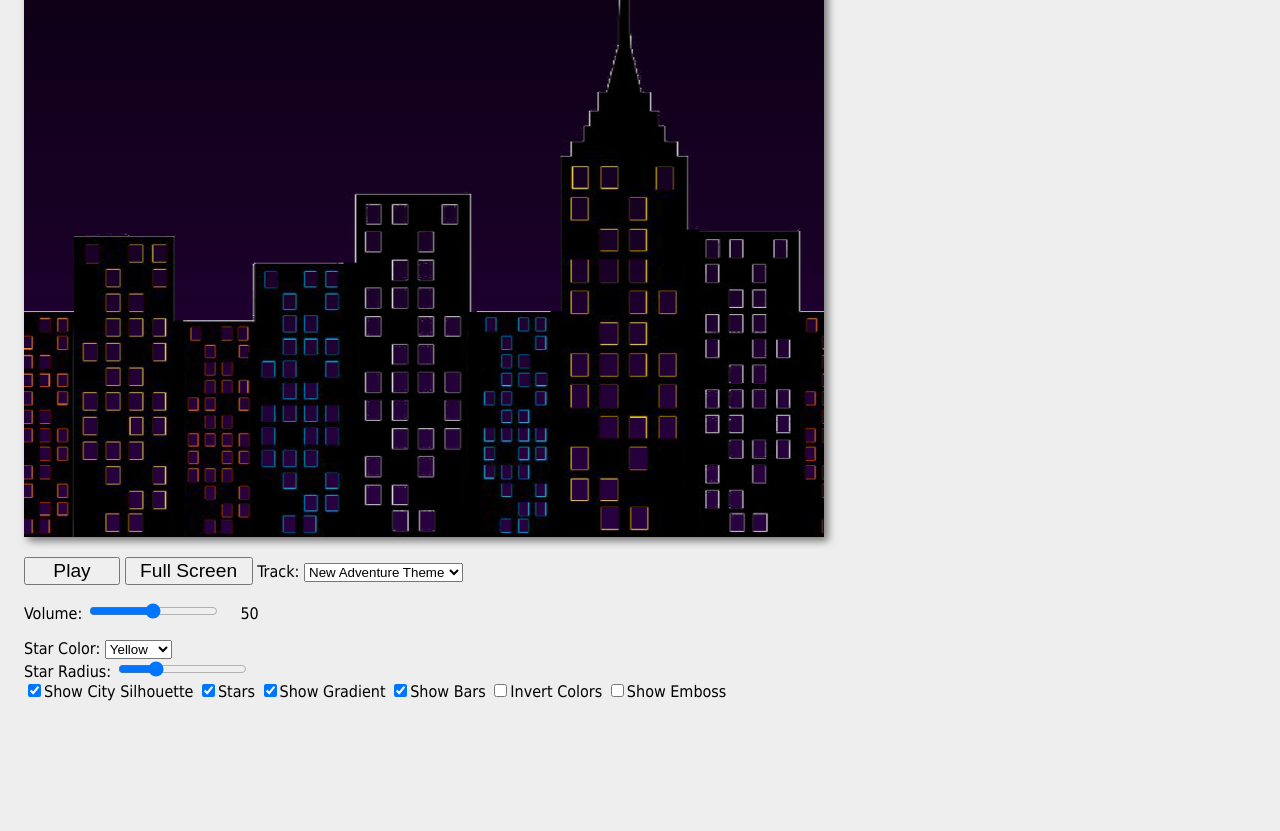
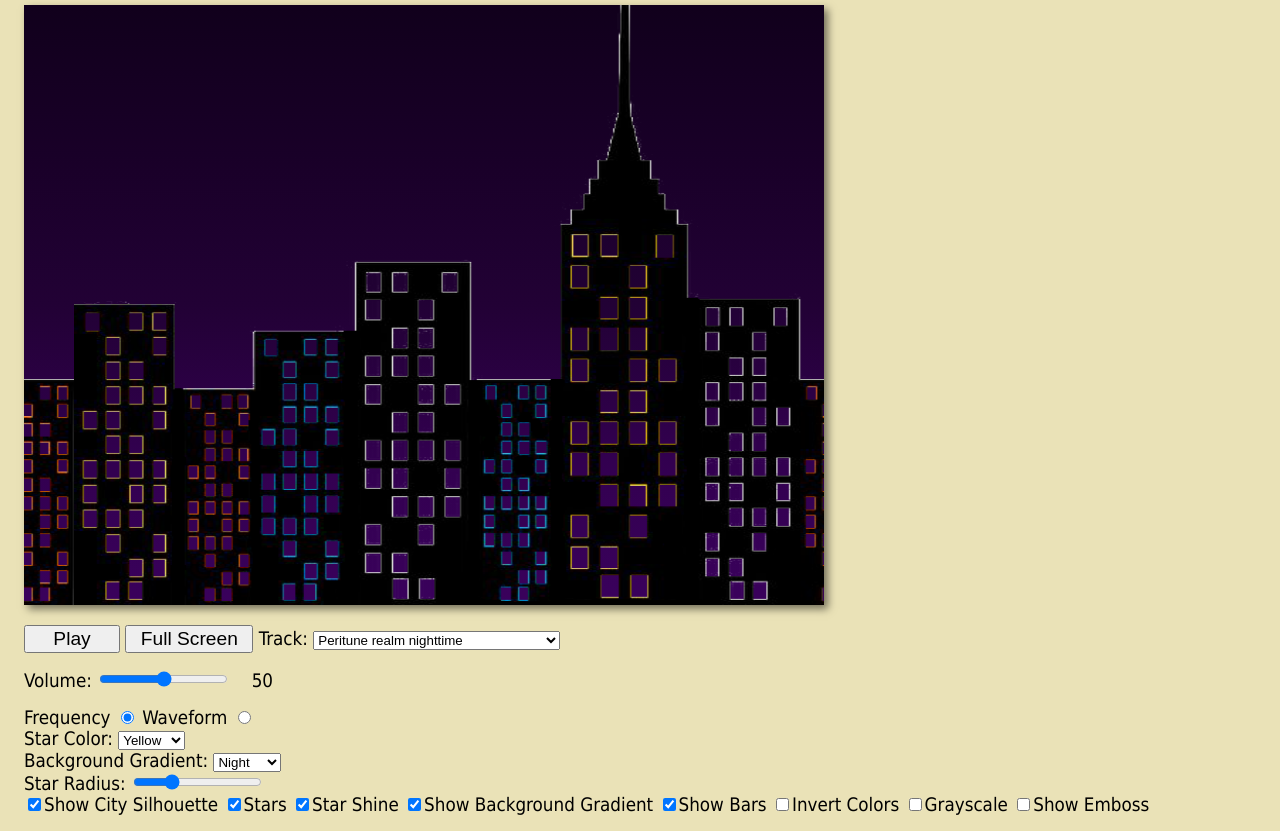
Before and after one commit to jf7689/330-project-2, a plain HTML site: page index.html in a window 1280 px wide. Shown: the part 87-918 px from the top of the page. Before the commit the page ends 804 px from the top, so only its background shows below. Drawn offline with Linux system fonts and the light colour scheme; animation ran at ten frames a second; a web font is replaced by a local one.

Commit message:
Current progress

```diff
--- a/index.html
+++ b/index.html
@@ -3,6 +3,7 @@
 <head>
 	<meta charset="utf-8" />
 	<title>Audio Visualizer</title>
+	<link href="https://fonts.googleapis.com/css2?family=Amaranth&display=swap" rel="stylesheet">
 	<link href="styles/default-styles.css" type="text/css" rel="stylesheet" />
 	<script src="./src/loader.js" type="module"></script>
 </head>
@@ -12,6 +13,8 @@
 		<img id="citySilhouette" src="media/silhouette.png" alt="City Silhouette">
 	</div>
 
+	<h1>Audio Visualizer</h1>
+
 	<canvas width="800" height="600"></canvas>
 	<div id="controls">
 		<section>
@@ -20,9 +23,9 @@
 
 			<label>Track:
 				<select id="trackSelect">
-					<option value="media/New Adventure Theme.mp3" selected>New Adventure Theme</option>
-					<option value="media/Peanuts Theme.mp3">Peanuts Theme</option>
-					<option value="media/The Picard Song.mp3">The Picard Song</option>
+					<option value="media/New Adventure Theme.mp3">New Adventure Theme</option>
+					<option value="media/peritune-realm-nighttime.mp3" selected>Peritune realm nighttime</option>
+					<option value="media/alexander-nakarada-dreamy-interlude.mp3">Alexander Nakarada dreamy interlude</option>
 				</select>
 			</label>
 		</section>
@@ -31,6 +34,15 @@
 			Volume: <input type="range" id="volumeSlider" min="0" max="2" value="1" step="0.01">
 			<span id="volumeLabel">???</span>
 		</section>
+
+		<div id = "mode">
+            <label id = "radioButton" for="frequencyCB" >Frequency
+                <input type ="radio" name="mode" id="frequencyCB" checked>
+            </label>
+            <label id = "radioButton" for="waveformCB">Waveform
+                <input type="radio" name="mode" id="waveformCB">
+            </label>
+        </div>
 
 		<section>
 			<div id ="stars">
@@ -45,6 +57,17 @@
 				</label>
 			</div>
 
+			<div id ="gradient">
+				<label>Background Gradient:
+					<select id ="gradientSelect">
+						<option value = "night" selected>Night</option>
+						<option value = "day">Day</option>
+						<option value = "sunrise">Sunrise</option>
+						<option value = "sunset">Sunset</option>
+					</select>
+				</label>
+			</div>
+
 			<div class = "sliders">
                 <label>Star Radius:
                     <input id="radiusSlider" type="range" min="0.2" max="5" step=".05" value="1.5" />
@@ -53,9 +76,11 @@
 
 			<span><input type="checkbox" id="silhouetteCB"><label for="silhouetteCB">Show City Silhouette</label></span>
 			<span><input type="checkbox" id="starsCB"><label for="starsCB">Stars</label></span>
-			<span><input type="checkbox" id="gradientCB"><label for="gradientCB">Show Gradient</label></span>
+			<span><input type="checkbox" id="shineCB"><label for="shineCB">Star Shine</label></span>
+			<span><input type="checkbox" id="gradientCB"><label for="gradientCB">Show Background Gradient</label></span>
 			<span><input type="checkbox" id="barsCB"><label for="barsCB">Show Bars</label></span>
 			<span><input type="checkbox" id="invertCB"><label for="invertCB">Invert Colors</label></span>
+			<span><input type="checkbox" id="grayCB"><label for="grayCB">Grayscale</label></span>
 			<span><input type="checkbox" id="embossCB"><label for="embossCB">Show Emboss</label></span>
 		  </section>
 	</div>
--- a/src/canvas.js
+++ b/src/canvas.js
@@ -11,9 +11,14 @@ import * as utils from './utils.js';
 import * as classes from './class.js';
 
 let ctx, canvasWidth, canvasHeight, gradient, analyserNode, audioData;
+let frequency = true;
+
 // city silhouette
 let sihouette = document.querySelector("#citySilhouette");
 let pixelCount = 0;
+
+// background choice
+let background;
 
 // for stars
 let stars;
@@ -22,6 +27,7 @@ let starColor = "yellow";
 let starRadius = 10;
 let maxRadius = 1.3;
 let percent = 0;
+let shine = true;
 
 function setupCanvas(canvasElement, analyserNodeRef) {
   // create drawing context
@@ -35,6 +41,14 @@ function setupCanvas(canvasElement, analyserNodeRef) {
   // this is the array where the analyser data will be stored
   audioData = new Uint8Array(analyserNode.fftSize / 2);
 
+  document.querySelector('#frequencyCB').onchange = e => {
+    frequency = true;
+  };
+
+  document.querySelector('#waveformCB').onchange = e => {
+    frequency = false;
+  };
+
   stars = [];
   generateStars();
 
@@ -45,14 +59,22 @@ function setupCanvas(canvasElement, analyserNodeRef) {
   document.querySelector("#starColorSelect").onclick = (e) => {
     starColor = e.target.value;
   }
+  document.querySelector("#gradientSelect").onclick = (e) => {
+    background = e.target.value;
+  }
 }
 
 function draw(params = {}) {
   // 1 - populate the audioData array with the frequency data from the analyserNode
   // notice these arrays are passed "by reference"
-  analyserNode.getByteFrequencyData(audioData);
   // OR
   //analyserNode.getByteTimeDomainData(audioData); // waveform data
+  if (frequency) {
+    analyserNode.getByteFrequencyData(audioData);
+  }
+  else {
+    analyserNode.getByteTimeDomainData(audioData);
+  }
 
   // 2 - draw background
   ctx.save();
@@ -62,9 +84,27 @@ function draw(params = {}) {
 
   // 3 - draw gradient
   if (params.showGradient) {
+    if (background == "night") {
+      gradient = utils.getLinearGradient(ctx, 0, 0, 0, canvasHeight, [{ percent: 0, color: "#11001c" }, { percent: .25, color: "#190028" },
+      { percent: .5, color: "#220135" }, { percent: .75, color: "#32004f" }, { percent: 1, color: "#3a015c" }]);
+      ctx.save();
+      ctx.globalAlpha = .7;
+      ctx.restore();
+    }
+    if (background == "day") {
+      gradient = utils.getLinearGradient(ctx, 0, 0, 0, canvasHeight, [{ percent: 0, color: "#03045e" }, { percent: .25, color: "#023e8a" },
+      { percent: .5, color: "#0077b6" }, { percent: .75, color: "#0096c7" }, { percent: 1, color: "#00b4d8" }]);
+    }
+    if (background == "sunrise") {
+      gradient = utils.getLinearGradient(ctx, 0, 0, 0, canvasHeight, [{ percent: 0, color: "#dc2f02" }, { percent: .25, color: "#e85d04" },
+      { percent: .5, color: "#f48c06" }, { percent: .75, color: "#faa307" }, { percent: 1, color: "#ffba08" }]);
+    }
+    if (background == "sunset") {
+      gradient = utils.getLinearGradient(ctx, 0, 0, 0, canvasHeight, [{ percent: 0, color: "#cc444b" }, { percent: .25, color: "#da5552" },
+      { percent: .5, color: "#df7373" }, { percent: .75, color: "#e39695" }, { percent: 1, color: "#e4b1ab" }]);
+    }
     ctx.save();
     ctx.fillStyle = gradient;
-    ctx.globalAlpha = .7;
     ctx.fillRect(0, 0, canvasWidth, canvasHeight);
     ctx.restore();
   }
@@ -93,6 +133,11 @@ function draw(params = {}) {
     drawStars(percent, numStars);
   }
 
+  if (params.showShine) {
+    shine = !shine;
+  }
+
+
   if (params.showSilhouette) {
     loopSilhouette(sihouette);
   }
@@ -112,7 +157,17 @@ function draw(params = {}) {
       data[i + 1] = 255 - green;  // set blue value?
       data[i + 2] = 255 - blue;   // set green value?
     }
+
+    if (params.showGrayscale) {
+      // get average of everything and set to each individual channel
+      let average = (data[i] + data[i + 1] + data[i + 2]) / 3;
+      data[i] = average + 5;
+      data[i + 1] = average;
+      data[i + 2] = average - 5;
+
+    }
   } // end for
+
 
   if (params.showEmboss) {
     for (let i = 0; i < length; i++) {
@@ -152,17 +207,15 @@ const drawStars = (percent, numStars) => {
     // Star radius
     let cirRadius = maxRadius * (percent / 255) * stars[i].radius;
 
-    ctx.beginPath();
     ctx.save();
-    /* if (glow) {
-      // glow effect
-      ctx.shadowBlur = 10;
+    if (shine) {
+      // Give off a glow effect depending on the color
+      ctx.shadowBlur = 15;
       ctx.shadowColor = starColor;
-    } */
+    }
 
     //ctx.fillStyle = starColor;
     utils.drawCircle(ctx, stars[i].x, stars[i].y, cirRadius, starColor);
-    ctx.closePath();
     ctx.restore();
   }
 }
--- a/src/main.js
+++ b/src/main.js
@@ -14,16 +14,17 @@ import * as canvas from './canvas.js';
 const drawParams = {
     showSilhouette: true,
     showStars: true,
+    showShine: true,
     showGradient: true,
     showBars: true,
     showInvert: false,
+    showGrayscale: false,
     showEmboss: false
 };
 
-
 // 1 - here we are faking an enumeration
 const DEFAULTS = Object.freeze({
-    sound1: "media/New Adventure Theme.mp3"
+    sound1: "media/peritune-realm-nighttime.mp3"
 });
 
 function init() {
@@ -106,6 +107,12 @@ function setupUI(canvasElement) {
         drawParams.showStars = e.target.checked;
     };
 
+    document.querySelector('#shineCB').checked = drawParams.showShine;
+
+    document.querySelector('#shineCB').onchange = e => {
+        drawParams.showShine = e.target.checked;
+    };
+
     document.querySelector('#gradientCB').checked = drawParams.showGradient;
 
     document.querySelector('#gradientCB').onchange = e => {
@@ -124,6 +131,12 @@ function setupUI(canvasElement) {
         drawParams.showInvert = e.target.checked;
     };
 
+    document.querySelector('#grayCB').checked = drawParams.showGrayscale;
+
+    document.querySelector('#grayCB').onchange = e => {
+        drawParams.showGrayscale = e.target.checked;
+    };
+
     document.querySelector('#embossCB').checked = drawParams.showEmboss;
 
     document.querySelector('#embossCB').onchange = e => {
--- a/styles/default-styles.css
+++ b/styles/default-styles.css
@@ -1,5 +1,5 @@
 body {
-	background: #eeeeee;
+	background: #eae2b7;
 	font-family: tahoma, verdana, sans serif;
 }
 
@@ -11,7 +11,14 @@ canvas {
 	background: #fafafa;
 }
 
+h1 {
+  font: bold 30pt 'Amaranth', sans-serif;
+  margin-left: 15%;
+  margin-bottom: 4px;
+}
+
 #controls{
+  font-size: 14pt;
   margin-left: 1rem;
 }
 
```
Also changed, not shown: 3 other files.
